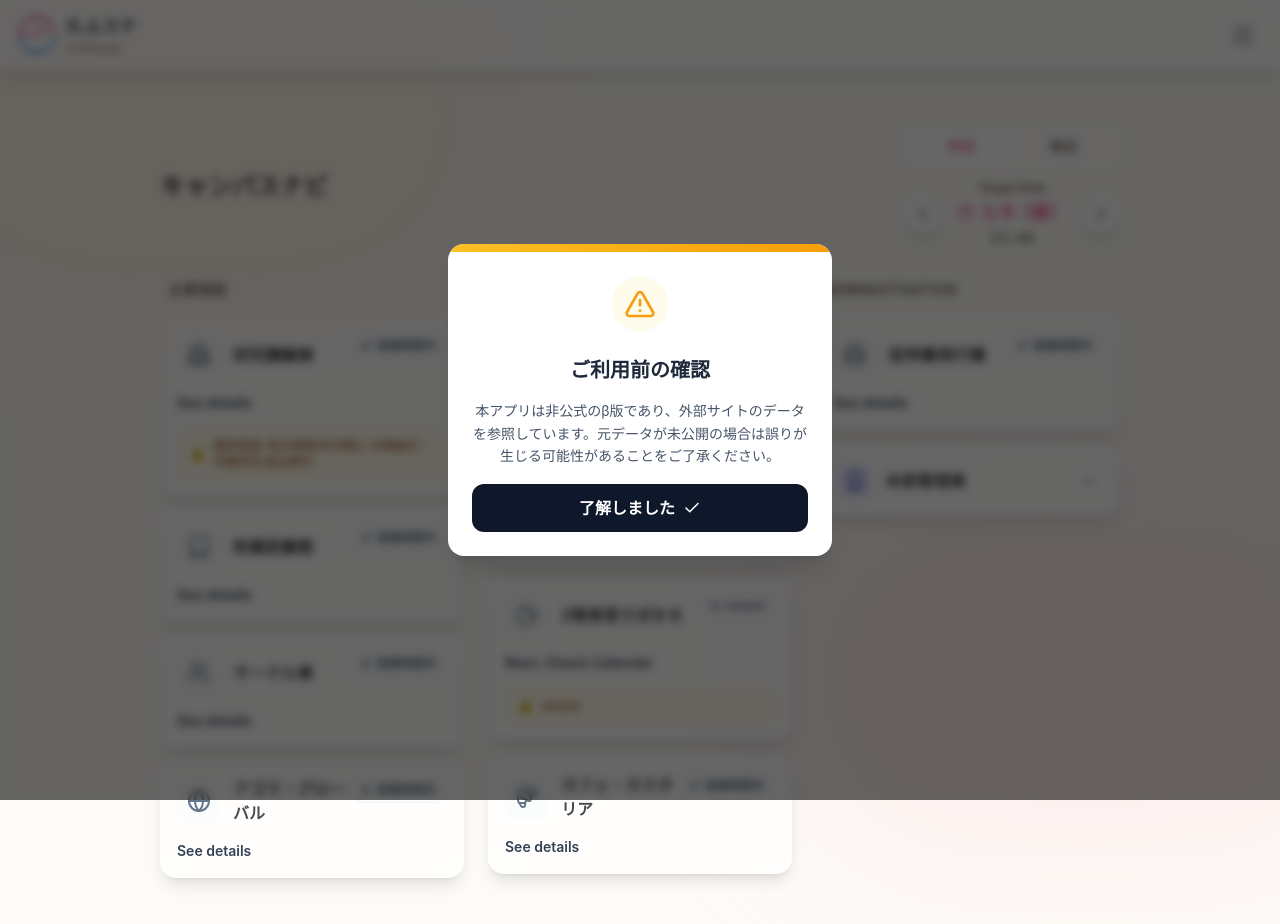
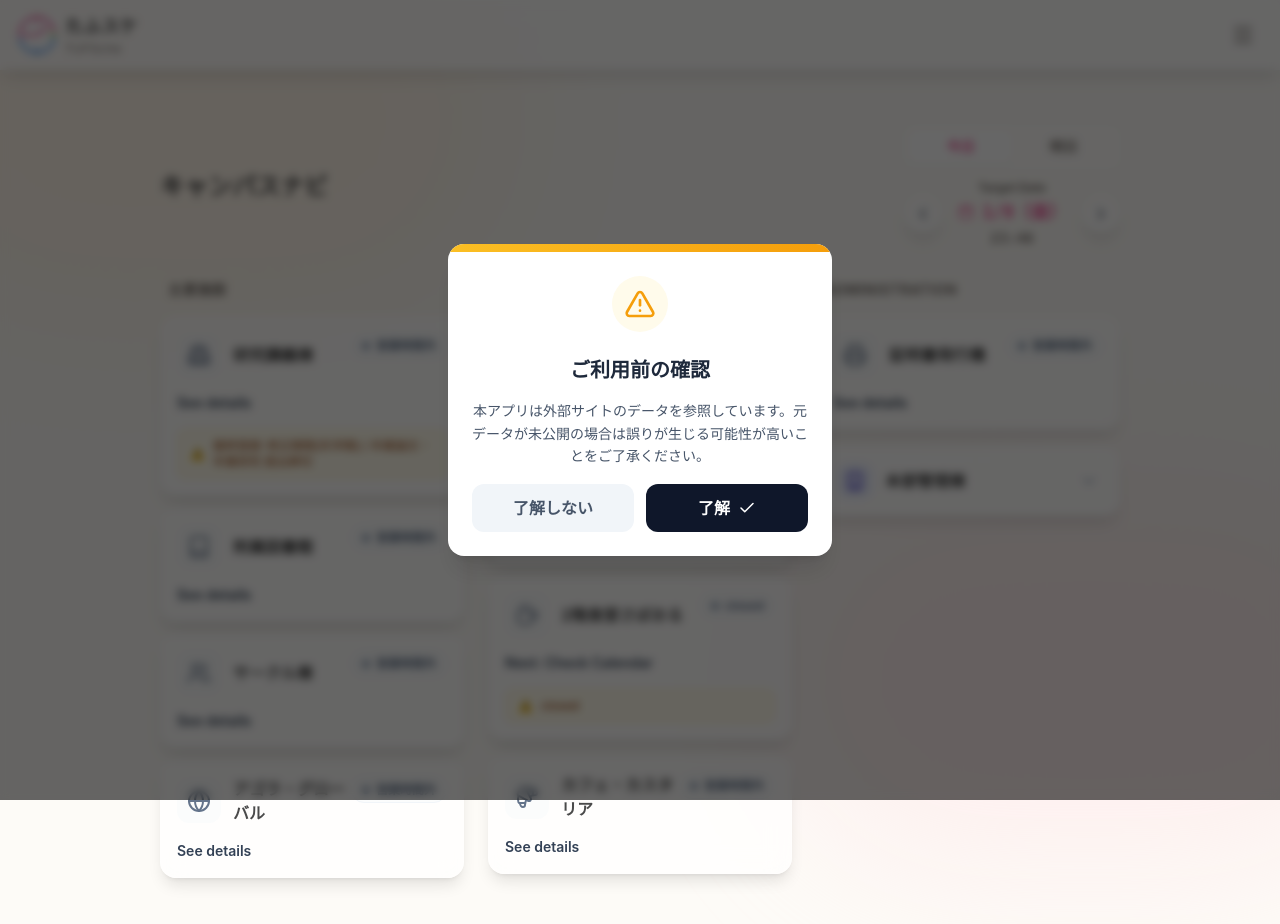
Before and after one commit to SkycToud/tufs-campus-navigator-2026, a React (Vite) app: page / in a window 1280 px wide. Shown: the top 924 px of the page. Built offline with nearby package versions, Linux system fonts and the light colour scheme.

Commit message:
Refine_UI_and_fix_overflow

```diff
--- a/src/components/FacilityCalendarModal.tsx
+++ b/src/components/FacilityCalendarModal.tsx
@@ -78,8 +78,8 @@ export const FacilityCalendarModal: React.FC<FacilityCalendarModalProps> = ({ fa
     };
 
     return (
-        <div className="fixed inset-0 z-[100] flex items-center justify-center sm:items-center items-end p-0 sm:p-4 bg-black/50 backdrop-blur-sm animate-in fade-in duration-200" onClick={onClose}>
-            <div className="w-full sm:max-w-md bg-calm-bg rounded-t-2xl sm:rounded-2xl shadow-xl overflow-hidden border-t sm:border border-white/20 animate-in slide-in-from-bottom-10 sm:zoom-in-95 duration-200 flex flex-col max-h-[75vh] sm:max-h-[85vh] safe-pb" onClick={e => e.stopPropagation()}>
+        <div className="fixed inset-0 z-[100] flex items-center justify-center p-4 bg-black/50 backdrop-blur-sm animate-in fade-in duration-200" onClick={onClose}>
+            <div className="w-full sm:max-w-md bg-calm-bg rounded-2xl shadow-xl overflow-hidden border border-white/20 animate-in slide-in-from-bottom-10 sm:zoom-in-95 duration-200 flex flex-col max-h-[75vh] sm:max-h-[85vh] safe-pb" onClick={e => e.stopPropagation()}>
                 {/* Header Section (Fixed) */}
                 <div className="flex-none bg-calm-bg z-10 relative">
                     <div className="p-4 border-b border-gray-100 flex items-center justify-between">
--- a/src/components/FacilityCard.tsx
+++ b/src/components/FacilityCard.tsx
@@ -47,8 +47,8 @@ export const FacilityCard: React.FC<FacilityCardProps> = ({ facilityId, date, co
     if (compact) {
         return (
             <div onClick={onClick} className={cn("glass p-3 rounded-xl flex items-center justify-between border transition-all", styles.border)}>
-                <div className="flex items-center gap-3">
-                    <div className={cn("p-2 rounded-full", styles.bg)}>
+                <div className="flex items-center gap-3 min-w-0 flex-1">
+                    <div className={cn("p-2 rounded-full shrink-0", styles.bg)}>
                         <Icon size={18} className={styles.text} />
                     </div>
                     <div className="min-w-0 flex-1">
@@ -56,12 +56,12 @@ export const FacilityCard: React.FC<FacilityCardProps> = ({ facilityId, date, co
                         {alert && <p className="text-[10px] text-amber-600 font-bold truncate">{alert}</p>}
                     </div>
                 </div>
-                <div className="text-right shrink-0 ml-2">
-                    <div className={cn("inline-flex items-center gap-1.5 px-2 py-0.5 rounded-full text-xs font-bold", styles.bg, styles.text)}>
-                        <span className={cn("w-1.5 h-1.5 rounded-full animate-pulse", styles.dot)} />
-                        {statusText}
+                <div className="text-right shrink-0 ml-2 max-w-[45%]">
+                    <div className={cn("inline-flex items-center gap-1.5 px-2 py-0.5 rounded-full text-xs font-bold w-full justify-end flex-wrap", styles.bg, styles.text)}>
+                        <span className={cn("w-1.5 h-1.5 rounded-full animate-pulse shrink-0", styles.dot)} />
+                        <span className="whitespace-normal text-right">{statusText}</span>
                     </div>
-                    {nextChangeText && <p className="text-[10px] text-slate-400 mt-0.5">{nextChangeText}</p>}
+                    {nextChangeText && <p className="text-[10px] text-slate-400 mt-0.5 break-words whitespace-normal leading-tight">{nextChangeText}</p>}
                 </div>
             </div>
         );
@@ -94,8 +94,8 @@ export const FacilityCard: React.FC<FacilityCardProps> = ({ facilityId, date, co
             </div>
 
             <div className="mt-1 flex items-end justify-between">
-                <div className="flex flex-col">
-                    <span className="text-sm font-semibold text-slate-700">{nextChangeText || 'See details'}</span>
+                <div className="flex flex-col min-w-0 w-full">
+                    <span className="text-sm font-semibold text-slate-700 break-words">{nextChangeText || 'See details'}</span>
                 </div>
             </div>
 
--- a/src/components/FirstVisitModal.tsx
+++ b/src/components/FirstVisitModal.tsx
@@ -41,13 +41,21 @@ export const FirstVisitModal: React.FC = () => {
                             {t('first_visit.text')}
                         </p>
 
-                        <button
-                            onClick={handleClose}
-                            className="w-full flex items-center justify-center gap-2 py-3 px-4 bg-slate-900 hover:bg-slate-800 text-white font-medium rounded-xl transition-colors mt-2"
-                        >
-                            <span className="font-bold">{t('first_visit.button')}</span>
-                            <Check size={18} />
-                        </button>
+                        <div className="flex gap-3 mt-4 w-full">
+                            <button
+                                onClick={() => window.history.back()}
+                                className="flex-1 py-3 px-4 bg-slate-100 hover:bg-slate-200 text-slate-600 font-bold rounded-xl transition-colors"
+                            >
+                                {t('first_visit.disagree')}
+                            </button>
+                            <button
+                                onClick={handleClose}
+                                className="flex-1 flex items-center justify-center gap-2 py-3 px-4 bg-slate-900 hover:bg-slate-800 text-white font-bold rounded-xl transition-colors"
+                            >
+                                <span>{t('first_visit.agree')}</span>
+                                <Check size={18} />
+                            </button>
+                        </div>
                     </div>
                 </div>
             </div>
--- a/src/components/Layout.tsx
+++ b/src/components/Layout.tsx
@@ -16,7 +16,7 @@ export function Layout({ children }: { children: React.ReactNode }) {
 }
 
 function LayoutContent({ children }: { children: React.ReactNode }) {
-    const { language, setLanguage } = useLanguage();
+    const { language, setLanguage, t } = useLanguage();
     const { isMaintenanceMode, setMaintenanceMode } = useMaintenance();
     const [isAboutOpen, setIsAboutOpen] = React.useState(false);
     const [isMenuOpen, setIsMenuOpen] = React.useState(false);
@@ -78,13 +78,12 @@ function LayoutContent({ children }: { children: React.ReactNode }) {
                             <button
                                 onClick={() => {
                                     setLanguage(language === 'ja' ? 'en' : 'ja');
-                                    setIsMenuOpen(false);
                                 }}
                                 className="w-full flex items-center justify-between p-3 rounded-xl hover:bg-white/60 transition-colors text-left group"
                             >
                                 <div className="flex items-center gap-3 text-calm-text group-hover:text-accent">
                                     <Languages size={18} />
-                                    <span className="text-sm font-bold">Language</span>
+                                    <span className="text-sm font-bold">{t('menu.language')}</span>
                                 </div>
                                 <span className="text-xs font-bold bg-white/50 px-2 py-1 rounded-md text-calm-subtext uppercase tracking-wider">
                                     {language}
@@ -102,7 +101,7 @@ function LayoutContent({ children }: { children: React.ReactNode }) {
                                 className="w-full flex items-center gap-3 p-3 rounded-xl hover:bg-white/60 transition-colors text-left text-calm-text hover:text-accent"
                             >
                                 <Info size={18} />
-                                <span className="text-sm font-bold">About App</span>
+                                <span className="text-sm font-bold">{t('menu.about')}</span>
                             </button>
 
                             {/* Feedback */}
@@ -114,7 +113,7 @@ function LayoutContent({ children }: { children: React.ReactNode }) {
                                 onClick={() => setIsMenuOpen(false)}
                             >
                                 <MessageSquare size={18} />
-                                <span className="text-sm font-bold">Feedback</span>
+                                <span className="text-sm font-bold">{t('menu.feedback')}</span>
                             </a>
                         </div>
                     )}
--- a/src/contexts/LanguageContext.tsx
+++ b/src/contexts/LanguageContext.tsx
@@ -57,12 +57,18 @@ export const translations: Record<string, Record<Language, string>> = {
     'about.official_links': { ja: '公式サイト', en: 'Official Links' },
     'about.coop': { ja: '大学生協 (営業時間)', en: 'University Co-op' },
     'about.admin_calendar': { ja: '大学・教務・事務窓口', en: 'University Admin Calendar' },
-    'about.student_procedures': { ja: '諸手続き (届出・証明書)', en: 'Student Procedures' },
+    // Header Menu
+    'menu.language': { ja: '言語', en: 'Language' },
+    'menu.about': { ja: 'アプリについて', en: 'About App' },
+    'menu.feedback': { ja: 'フィードバック・お問い合わせ', en: 'Feedback & Contacts' },
+
+    // Student Procedures
 
     // First Visit Modal
     'first_visit.title': { ja: 'ご利用前の確認', en: 'Important Notice' },
-    'first_visit.text': { ja: '本アプリは非公式のβ版であり、外部サイトのデータを参照しています。元データが未公開の場合は誤りが生じる可能性があることをご了承ください。', en: 'This is an unofficial beta app using external data. Errors may occur if original data is unpublished. Please use at your own discretion.' },
-    'first_visit.button': { ja: '了解しました', en: 'Understood' },
+    'first_visit.text': { ja: '本アプリは外部サイトのデータを参照しています。元データが未公開の場合は誤りが生じる可能性が高いことをご了承ください。', en: 'This app references data from external sites. Please note that errors are highly likely if the original data is unpublished.' },
+    'first_visit.disagree': { ja: '了解しない', en: 'Disagree' },
+    'first_visit.agree': { ja: '了解', en: 'Agree' },
 };
 
 export function LanguageProvider({ children }: { children: ReactNode }) {
```
